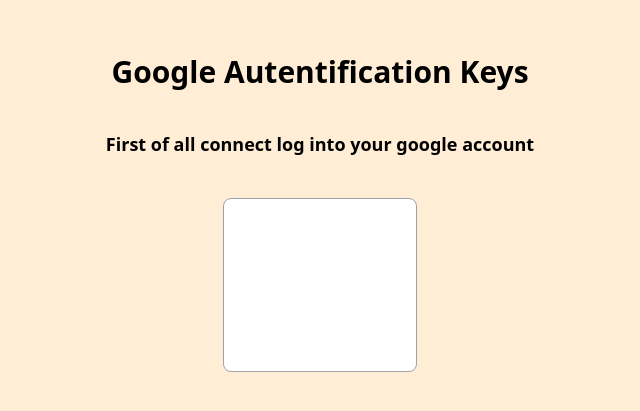
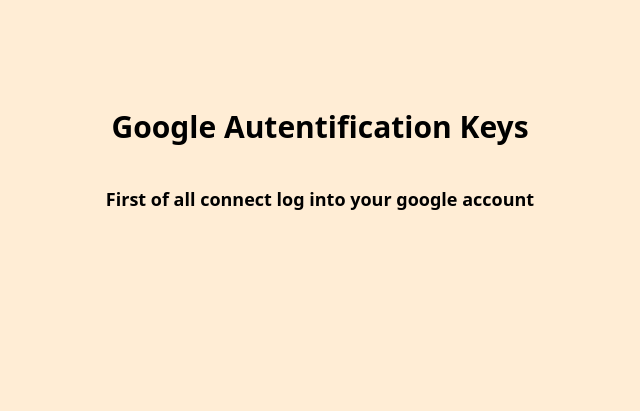
Before and after one commit to zk-auth-com/mina-google-keys, a SvelteKit app in the folder ui/: page / in a window 1280 px wide. Shown: the part 187-598 px from the top of the page, without its empty margins (320-960 px from the left). Built offline with nearby package versions, Linux system fonts and the light colour scheme; no server answers.

Commit message:
remake UI

```diff
--- a/ui/src/routes/+page.svelte
+++ b/ui/src/routes/+page.svelte
@@ -78,6 +78,9 @@
     {#if !jwt}
         <p class="mb-10 text-lg font-semibold">First of all connect log into your google account</p>
     {/if}
+    {#if !jwt}
+    <div class="mt-16" id="signInDiv"/>
+    {:else}
     <div class="
     bg-white
     flex
@@ -87,9 +90,6 @@
     border-zinc-400
     rounded-lg">
     <div class="flex flex-col mt-3 mr-24 ml-24 mb-24 gap-4">
-        {#if !jwt}
-            <div class="mt-16" id="signInDiv"/>
-        {:else}
         <div class="flex flex-col gap-4">
             <div class="border rounded-lg bg-sky-100 h-16 w-72">
                 <p class="text-gray-500 ml-28">Amount</p>
@@ -123,7 +123,7 @@
                     Send Money
                 </button>
         </div>
-        {/if}
-        </div>
     </div>
+</div>
+{/if}
 </main>
```
